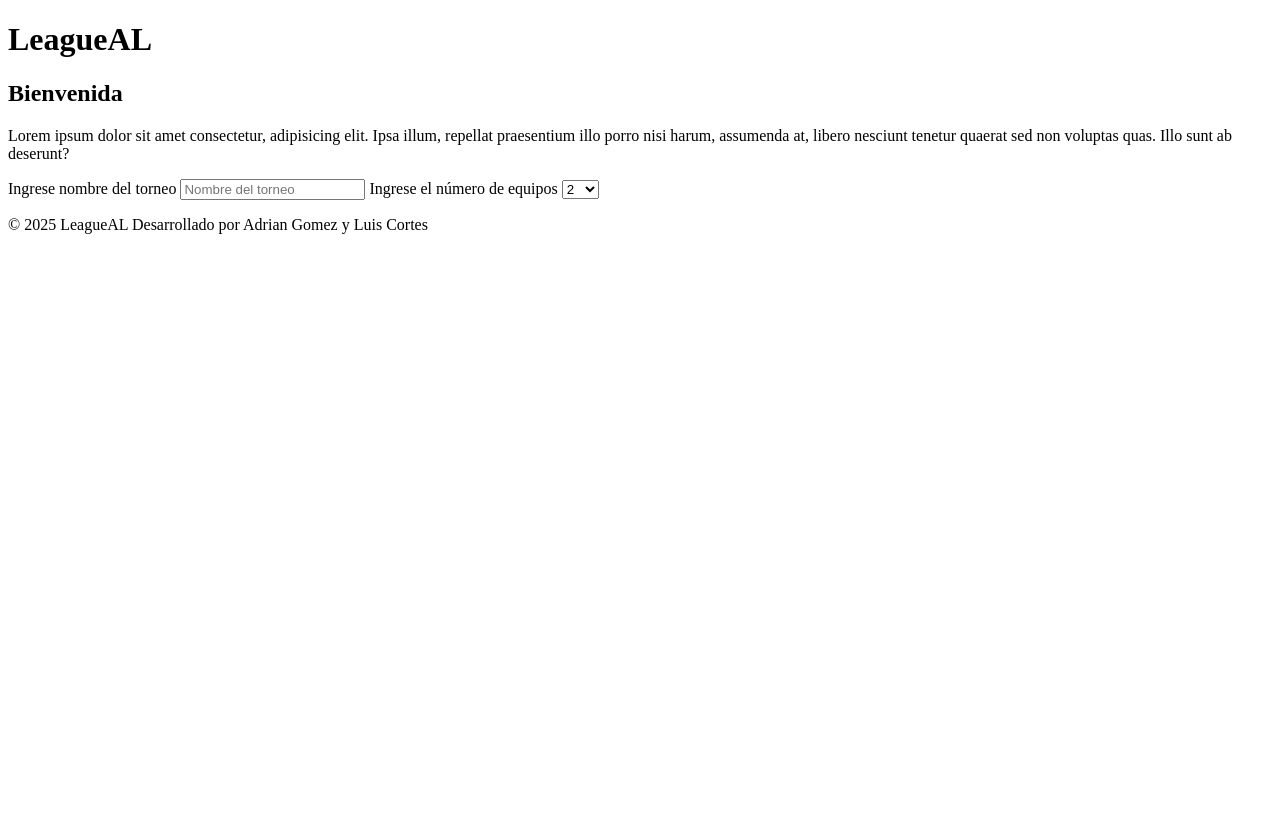
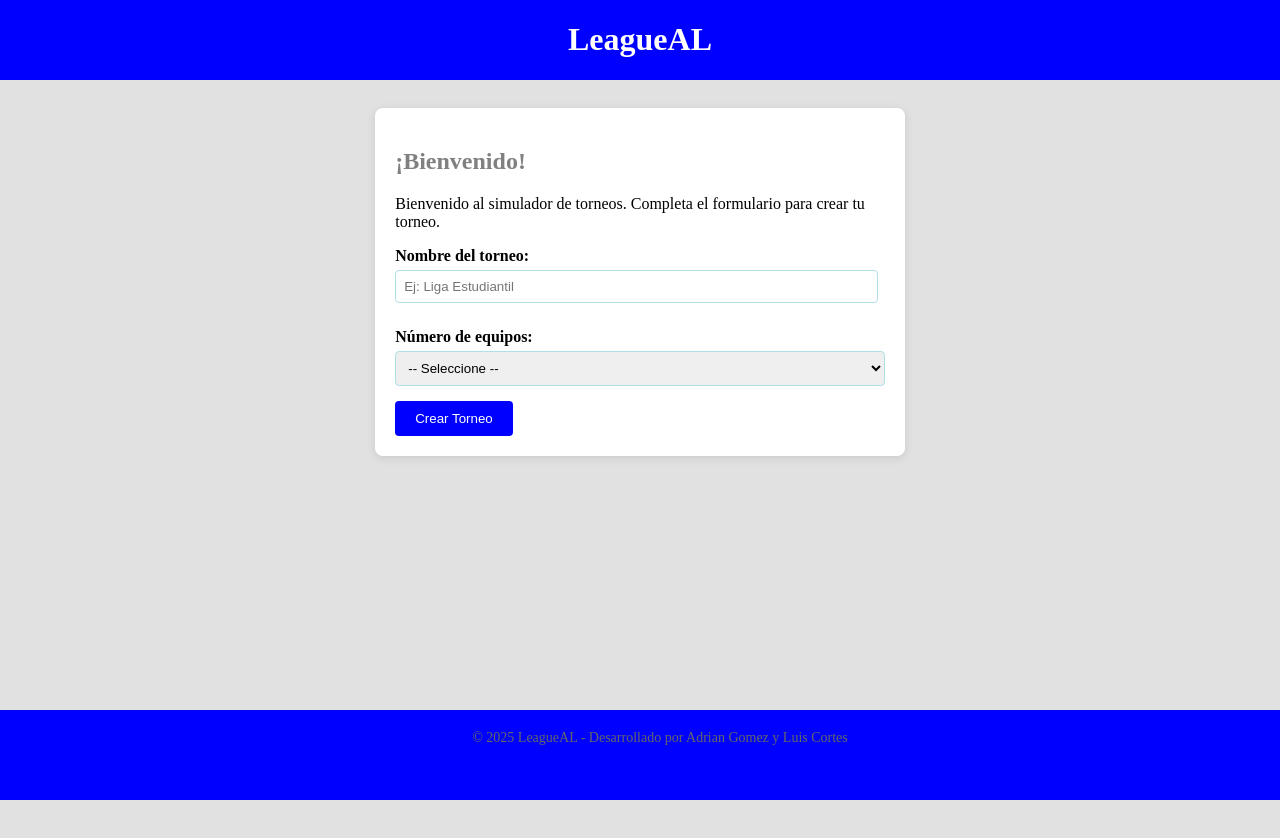
Before and after one commit to Adrian04g/LeagueAL, a plain HTML site: page index.html in a window 1280 px wide. Before the commit the page ends 800 px from the top, so only its background shows below. Drawn offline with Linux system fonts and the light colour scheme.

Commit message:
agregamos css

```diff
--- a/index.html
+++ b/index.html
@@ -1,32 +1,49 @@
 <!DOCTYPE html>
-<html lang="en">
+<html lang="es">
 <head>
   <meta charset="UTF-8">
-    <meta name="viewport" content="width=device-width, initial-scale=1.0">
-    <title>LeagueAL</title>
+  <title>LeagueAL - Simulador de Torneo</title>
+  <link rel="stylesheet" href="styles.css">
 </head>
 <body>
-    <tbody>
+    <header>
     <h1>LeagueAL</h1>
-    </tbody>
-    <div>
-        <h2>Bienvenida</h2>
-        <p>Lorem ipsum dolor sit amet consectetur, adipisicing elit. Ipsa illum, repellat praesentium illo porro nisi harum, assumenda at, libero nesciunt tenetur quaerat sed non voluptas quas. Illo sunt ab deserunt?</p>
-        <form action="">
-            <label for="">Ingrese nombre del torneo</label>
-            <input type="text" name="torneo" id="torneo" placeholder="Nombre del torneo">
-            <label for="">Ingrese el número de equipos</label>
-                <select id="opciones">
+    </header>
+
+  <div class="contenedor">
+    <h2>¡Bienvenido!</h2>
+    <p>Bienvenido al simulador de torneos. Completa el formulario para crear tu torneo.</p>
+
+    <form id="formTorneo">
+      <label for="torneo">Nombre del torneo:</label>
+      <input type="text" class="torneo" id="torneo" name="torneo" placeholder="Ej: Liga Estudiantil" required>
+
+      <label for="opciones">Número de equipos:</label>
+      <select id="opciones" required>
+        <option value="">-- Seleccione --</option>
         <option value="2">2</option>
         <option value="4">4</option>
         <option value="8">8</option>
         <option value="16">16</option>
         <option value="32">32</option>
       </select>
+
+      <button type="submit">Crear Torneo</button>
     </form>
   </div>
+
   <footer>
-        <p>&copy; 2025 LeagueAL Desarrollado por Adrian Gomez y Luis Cortes</p>
+    &copy; 2025 LeagueAL - Desarrollado por Adrian Gomez y Luis Cortes
   </footer>
+
+  <script>
+    document.getElementById("formTorneo").addEventListener("submit", function(e) {
+      e.preventDefault();
+      const nombre = document.getElementById("torneo").value;
+      const equipos = document.getElementById("opciones").value;
+      alert(`Torneo "${nombre}" creado con ${equipos} equipos.`);
+    });
+  </script>
+
 </body>
 </html>
--- /dev/null
+++ b/styles.css
@@ -0,0 +1,78 @@
+header {
+    background-color: blue;
+    height: 80px;
+    color: white;
+    text-align: center;
+    position: fixed; /* Fijar el header arriba */
+    top: 0;
+    left: 0;
+    width: 100%;
+    z-index: 101;
+}
+
+body {
+    min-height: 100vh;
+    background-color: rgb(225, 225, 225);
+    padding: 70px 20px 70px 20px; /* Espacio para header y footer */
+}
+
+.contenedor {
+    width: 40%;
+    height: 90%;
+    margin: 30px auto;
+    background-color: white;
+    padding: 20px;
+    border-radius: 8px;
+    box-shadow: 0 2px 10px rgba(0, 0, 0, 0.1);
+    flex: 1;
+}
+h2 {
+    color:gray;
+}
+
+label {
+    display: block;
+    margin-top: 10px;
+    font-weight: bold;
+}
+input{
+   width: 95%;
+}
+select{
+    width: 100%;
+}
+input, select {
+    padding: 8px;
+    margin-top: 5px;
+    margin-bottom: 15px;
+    border: 1px solid powderblue;
+    border-radius: 4px;
+}
+
+button {
+    padding: 10px 20px;
+    background-color: blue;
+    color: white;
+    border: none;
+    border-radius: 4px;
+    cursor: pointer;
+}
+
+button:hover {
+    background-color:rgb(15, 15, 88);
+}
+
+footer {
+    text-align: center;
+    background-color: blue;
+    padding: 20px;
+    height: 50px;
+    color: #666;
+    font-size: 14px;
+    position: fixed; /* Cambiado a fixed */
+    left: 0;
+    bottom: 0;
+    width: 100%;
+    margin-top: 0;
+    z-index: 100;
+}
```
Also changed, not shown: style.css (deleted). Lines whose indentation alone changed are shown as unchanged.
